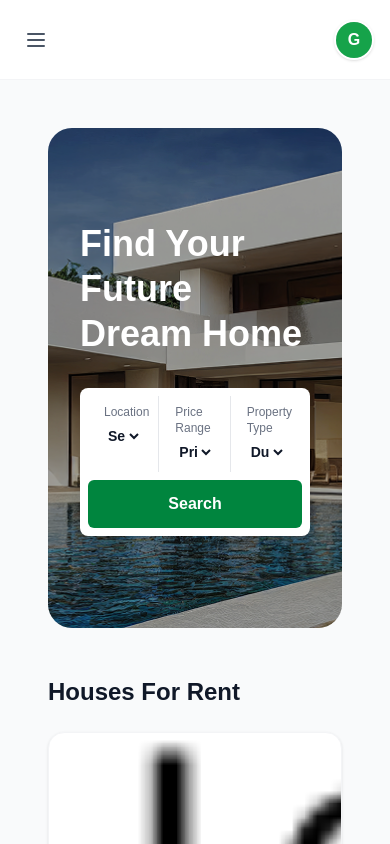
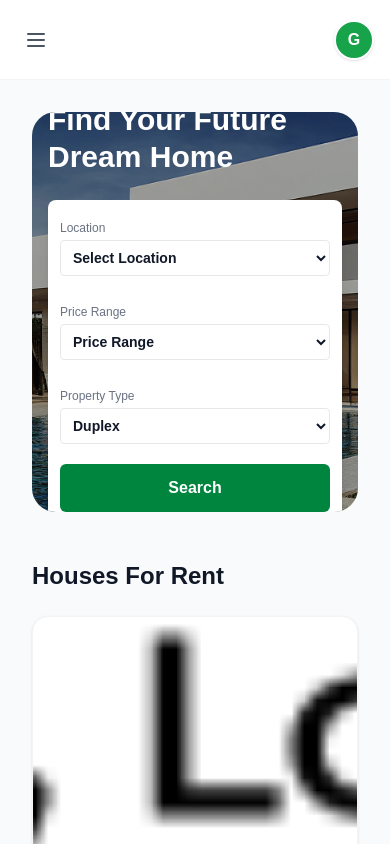
Before and after one commit to Synergyfy/Help2Home, a Next.js app: page /dashboard/tenant/marketplace in a window 390 px wide. Shown: the top 844 px of the page. Built offline with nearby package versions, Linux system fonts and the light colour scheme.

Commit message:
Fix mobile responsiveness for tenant payments and marketplace pages

```diff
--- a/app/dashboard/tenant/marketplace/page.tsx
+++ b/app/dashboard/tenant/marketplace/page.tsx
@@ -69,7 +69,7 @@ const properties = [
 
 export default function MarketplacePage() {
     return (
-        <div className="p-8 max-w-7xl mx-auto">
+        <div className="p-4 md:p-8 max-w-7xl mx-auto">
             <MarketplaceHero />
 
             <div className="mb-8">
--- a/app/dashboard/tenant/payments/page.tsx
+++ b/app/dashboard/tenant/payments/page.tsx
@@ -23,7 +23,7 @@ export default function PaymentsPage() {
     ];
 
     return (
-        <div className="p-8 max-w-5xl mx-auto">
+        <div className="p-4 md:p-8 max-w-5xl mx-auto">
             <PaymentTimeline
                 title="Havic HV G-92 Gamepad"
                 companyName="Name of the company"
@@ -41,7 +41,7 @@ export default function PaymentsPage() {
             />
 
             {/* Verified Customer Promo */}
-            <div className="mt-12 bg-gray-50 rounded-2xl p-8 text-center max-w-2xl mx-auto">
+            <div className="mt-12 bg-gray-50 rounded-2xl p-6 md:p-8 text-center max-w-2xl mx-auto">
                 <h3 className="text-xl font-bold text-gray-900 mb-2">Become a Verified Customer</h3>
                 <p className="text-gray-600 mb-6">
                     Click here and become a verified customer giving you the opportunity to benefit from our Pay4Me
--- a/components/MarketplaceHero.tsx
+++ b/components/MarketplaceHero.tsx
@@ -5,13 +5,13 @@ import Image from 'next/image';
 
 export default function MarketplaceHero() {
     return (
-        <div className="relative w-full h-[500px] rounded-3xl overflow-hidden mb-12">
+        <div className="relative w-full h-[400px] md:h-[500px] rounded-3xl overflow-hidden mb-12">
             {/* Background Image */}
             <Image
                 src="/assets/marketplace assets/Rectangle 129.png"
                 alt="Modern luxury home with pool"
                 fill
-                className="object-cover"
+                className="object-cover object-center"
                 priority
             />
 
@@ -19,19 +19,19 @@ export default function MarketplaceHero() {
             <div className="absolute inset-0 bg-black/30"></div>
 
             {/* Content */}
-            <div className="absolute inset-0 flex flex-col justify-center px-8 md:px-16">
+            <div className="absolute inset-0 flex flex-col justify-center px-4 md:px-8 lg:px-16">
                 <div className="max-w-2xl">
-                    <h1 className="text-4xl md:text-6xl font-bold text-white mb-8 leading-tight">
+                    <h1 className="text-3xl md:text-4xl lg:text-6xl font-bold text-white mb-6 md:mb-8 leading-tight">
                         Find Your Future<br />Dream Home
                     </h1>
 
                     {/* Search Bar */}
-                    <div className="bg-white p-2 rounded-lg shadow-lg flex flex-col md:flex-row gap-2 max-w-3xl">
-                        <div className="flex-1 grid grid-cols-3 divide-x divide-gray-200">
+                    <div className="bg-white p-3 md:p-2 rounded-lg shadow-lg flex flex-col md:flex-row gap-3 md:gap-2 max-w-3xl">
+                        <div className="flex-1 flex flex-col md:grid md:grid-cols-3 gap-3 md:gap-0 md:divide-x md:divide-gray-200">
                             {/* Location */}
-                            <div className="px-4 py-2">
+                            <div className="px-0 md:px-4 py-2">
                                 <label className="block text-xs text-gray-500 font-medium mb-1">Location</label>
-                                <select className="w-full text-sm font-bold text-gray-900 bg-transparent border-none focus:ring-0 p-0 cursor-pointer">
+                                <select className="w-full text-sm font-bold text-gray-900 bg-transparent border border-gray-200 md:border-none rounded md:rounded-none focus:ring-0 p-2 md:p-0 cursor-pointer">
                                     <option>Select Location</option>
                                     <option>Abuja</option>
                                     <option>Lagos</option>
@@ -40,9 +40,9 @@ export default function MarketplaceHero() {
                             </div>
 
                             {/* Price Range */}
-                            <div className="px-4 py-2">
+                            <div className="px-0 md:px-4 py-2">
                                 <label className="block text-xs text-gray-500 font-medium mb-1">Price Range</label>
-                                <select className="w-full text-sm font-bold text-gray-900 bg-transparent border-none focus:ring-0 p-0 cursor-pointer">
+                                <select className="w-full text-sm font-bold text-gray-900 bg-transparent border border-gray-200 md:border-none rounded md:rounded-none focus:ring-0 p-2 md:p-0 cursor-pointer">
                                     <option>Price Range</option>
                                     <option>₦200k - ₦500k</option>
                                     <option>₦500k - ₦1M</option>
@@ -51,9 +51,9 @@ export default function MarketplaceHero() {
                             </div>
 
                             {/* Property Type */}
-                            <div className="px-4 py-2">
+                            <div className="px-0 md:px-4 py-2">
                                 <label className="block text-xs text-gray-500 font-medium mb-1">Property Type</label>
-                                <select className="w-full text-sm font-bold text-gray-900 bg-transparent border-none focus:ring-0 p-0 cursor-pointer">
+                                <select className="w-full text-sm font-bold text-gray-900 bg-transparent border border-gray-200 md:border-none rounded md:rounded-none focus:ring-0 p-2 md:p-0 cursor-pointer">
                                     <option>Duplex</option>
                                     <option>Flat</option>
                                     <option>Bungalow</option>
--- a/components/PaymentTimeline.tsx
+++ b/components/PaymentTimeline.tsx
@@ -25,17 +25,17 @@ export default function PaymentTimeline({
     totalCount
 }: PaymentTimelineProps) {
     return (
-        <div className="bg-white rounded-2xl p-8 shadow-sm border border-gray-100 mb-8">
+        <div className="bg-white rounded-2xl p-4 md:p-8 shadow-sm border border-gray-100 mb-8">
             <div className="mb-8">
                 <h3 className="text-xl font-bold text-gray-900">{title}</h3>
                 <p className="text-gray-500">{companyName}</p>
             </div>
 
-            <div className="relative mb-12">
+            <div className="relative mb-12 overflow-x-auto pb-4">
                 {/* Progress Line */}
                 <div className="absolute top-1/2 left-0 w-full h-0.5 bg-gray-200 -translate-y-1/2 z-0"></div>
 
-                <div className="relative z-10 flex justify-between items-center">
+                <div className="relative z-10 flex justify-between items-center min-w-[600px] md:min-w-0">
                     {items.map((item) => (
                         <div key={item.id} className="flex flex-col items-center">
                             <div
@@ -59,8 +59,8 @@ export default function PaymentTimeline({
                 </div>
             </div>
 
-            <div className="flex items-center justify-between">
-                <div className="flex gap-8">
+            <div className="flex flex-col md:flex-row items-start md:items-center justify-between gap-4">
+                <div className="flex flex-col sm:flex-row gap-4 sm:gap-8">
                     <div className="flex items-center gap-2">
                         <div className="w-5 h-5 rounded-full border-2 border-[#00853E] flex items-center justify-center">
                             <div className="w-3 h-3 bg-[#00853E] rounded-full"></div>
@@ -79,7 +79,7 @@ export default function PaymentTimeline({
                     </div>
                 </div>
 
-                <button className="bg-[#00853E] text-white font-bold px-6 py-2.5 rounded-lg hover:bg-[#006c32] transition-colors">
+                <button className="w-full md:w-auto bg-[#00853E] text-white font-bold px-6 py-2.5 rounded-lg hover:bg-[#006c32] transition-colors">
                     Continue Payment
                 </button>
             </div>
```
